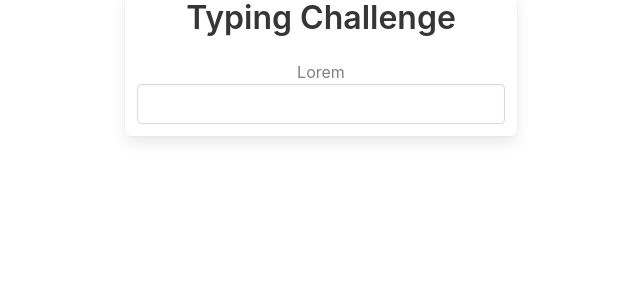
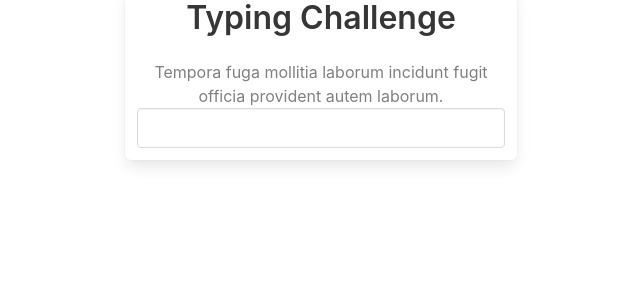
Before and after one commit to mirushaki/angular_cards, an Angular app: page / in a window 1280 px wide. Shown: the top 300 px of the page, without its empty margins (319-959 px from the left). Built offline with nearby package versions, Linux system fonts and the light colour scheme.

Commit message:
Adds fake text

```diff
--- a/package.json
+++ b/package.json
@@ -18,7 +18,10 @@
     "@angular/platform-browser": "^14.0.0",
     "@angular/platform-browser-dynamic": "^14.0.0",
     "@angular/router": "^14.0.0",
+    "@faker-js/faker": "^7.3.0",
+    "@types/faker": "^5.5.9",
     "bulma": "^0.9.4",
+    "faker": "^5.5.3",
     "rxjs": "~7.5.0",
     "tslib": "^2.3.0",
     "zone.js": "~0.11.4"
--- a/src/app/app.component.ts
+++ b/src/app/app.component.ts
@@ -1,4 +1,5 @@
 import { Component } from '@angular/core';
+import { faker } from "@faker-js/faker";
 
 @Component({
   selector: 'app-root',
@@ -6,7 +7,7 @@ import { Component } from '@angular/core';
   styleUrls: ['./app.component.css']
 })
 export class AppComponent {
-  randomText = 'Lorem';
+  randomText = faker.lorem.sentence();
   enteredText = '';
 
 
```
Also changed, not shown: 1 other file (tests, documents, lock files or other folders).
